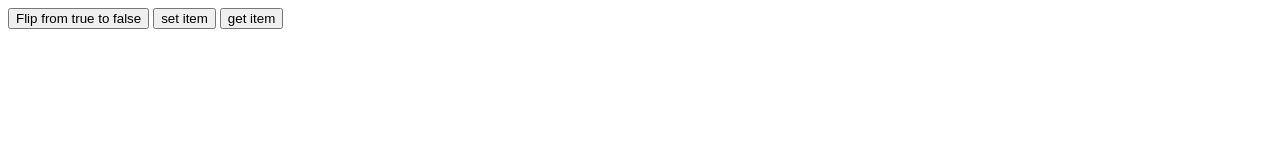
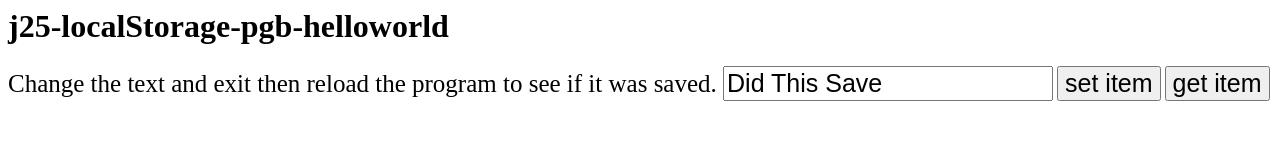
Before and after one commit to hpssjellis/j25-localStorage-pgb-helloworld, a plain HTML site: page index.html in a window 1280 px wide. Drawn offline with Linux system fonts and the light colour scheme.

Commit message:
Update index.html

```diff
--- a/index.html
+++ b/index.html
@@ -16,22 +16,25 @@
 
 
 
-<input type="button" value="Flip from true to false" id="myButtonId" onclick="{
-   if(document.getElementById('myButtonId').value == 'true'){
-      document.getElementById('myButtonId').value='false'
-   } else { document.getElementById('myButtonId').value = 'true' }
-}">
+<h1>j25-localStorage-pgb-helloworld</h1>
+
+
+<font  style="font-size:25px">Change the text and exit then reload the program to see if it was saved. </font>
+
+
+<input id="myButtonId"  type=text value="Did This Save"  style="font-size:25px" >
 
 
 
-<input type="button" value="set item" onclick="{
+
+<input type="button" value="set item" style="font-size:25px"  onclick="{
    localStorage.setItem('myStoredButton',document.getElementById('myButtonId').value)
    alert('Storing button value = ' + document.getElementById('myButtonId').value)
 }">
 
 
 
-<input type="button" value="get item" onclick="{
+<input type="button" value="get item" style="font-size:25px"  onclick="{
     incomingValue = localStorage.getItem('myStoredButton')
     alert('Getting stored value = ' + incomingValue)
     document.getElementById('myButtonId').value = incomingValue
```
